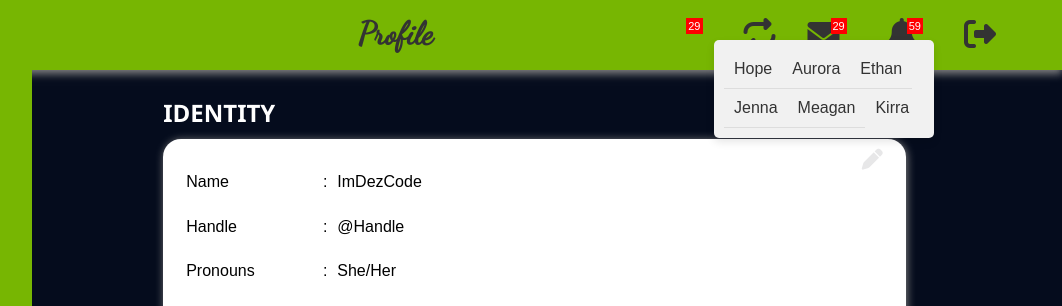
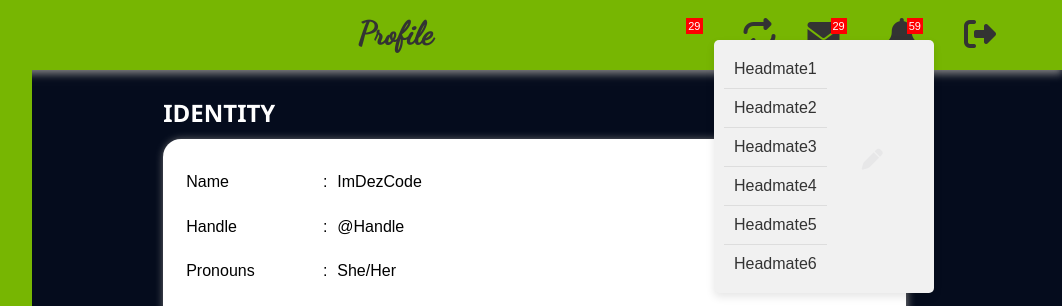
Before and after one commit to AmaratheCapybara/PluralSocialMedia, a plain HTML site: page ProfilePage.html in a window 1280 px wide. Both pictures are taken after a click on the link 977 px from the left and 40 px from the top of the page. Shown: the top 306 px of the page, 218-1280 px from the left. Drawn offline with Linux system fonts and the light colour scheme.

Commit message:
removed names from ProfilePage.html

```diff
--- a/ProfilePage.html
+++ b/ProfilePage.html
@@ -57,12 +57,12 @@
         <!-- The dropdown list of headmates -->
     <div id="headmateDropdown">
         <ul>
-            <li>Hope</li>
-            <li>Aurora</li>
-            <li>Ethan</li>
-            <li>Jenna</li>
-            <li>Meagan</li>
-            <li>Kirra</li>
+            <li>Headmate1</li>
+            <li>Headmate2</li>
+            <li>Headmate3</li>
+            <li>Headmate4</li>
+            <li>Headmate5</li>
+            <li>Headmate6</li>
             <!-- Add more headmates as needed -->
         </ul>
     </div>
```
